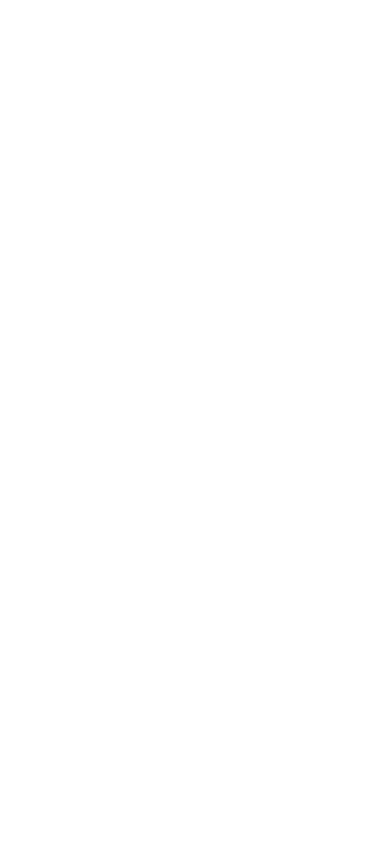
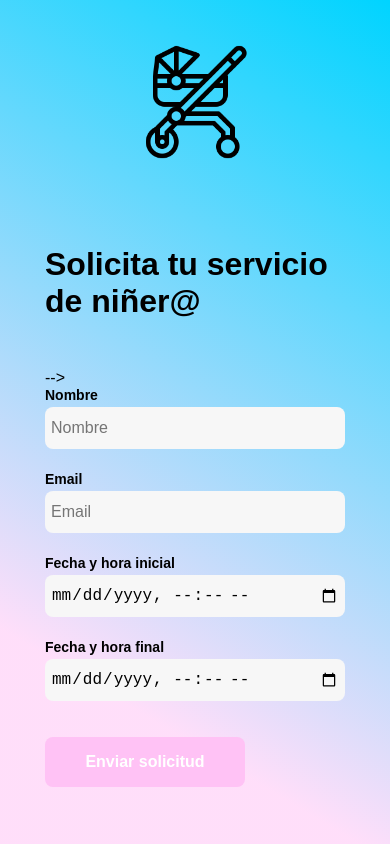
Before and after one commit to Jcidarraga/stepha, a website: page pedirServicio.html in a window 390 px wide. Drawn offline with Linux system fonts and the light colour scheme.

Commit message:
agregada pantalla de solicitar servicio

```diff
--- /dev/null
+++ b/css/pedirServicio.css
@@ -0,0 +1,112 @@
+:root {
+    --very-light-pink: #C7C7C7;
+    --white: #FFFFFF;
+    --black: #000000;
+    --text-input-field: #F7F7F7;
+    --pink: #FFC2F5;
+    --sm: 14px;
+    --md: 16px;
+    --lg: 18px;
+}
+
+body {
+    margin: 0;
+    font-family: 'Quicksand', sans-serif;
+   background: rgb(255, 194, 245);
+    background: linear-gradient(31deg, rgba(255, 194, 245, 0.5356267507002801) 20%, rgba(0, 212, 255, 1) 100%);
+}
+
+.login {
+    width: 100%;
+    height: 100vh;
+    display: grid;
+    place-items: center;
+}
+
+.form-container {
+    display: grid;
+    grid-template-rows: auto 1fr auto;
+    width: 300px;
+}
+
+.logo {
+    width: 150px;
+    margin-bottom: 48px;
+    justify-self: center;
+    display: none;
+}
+
+.form {
+    display: flex;
+    flex-direction: column;
+}
+
+.form a {
+    color: var(--black);
+    font-size: var(--sm);
+    text-align: center;
+    text-decoration: none;
+    margin-bottom: 40px;
+}
+
+p{
+    color: var(--black);
+    font-size: var(--sm);
+    text-align: center;
+    text-decoration: none;
+}
+
+.label {
+    font-size: var(--sm);
+    font-weight: bold;
+    margin-bottom: 4px;
+}
+
+.input {
+    background-color: var(--text-input-field);
+    border: none;
+    border-radius: 8px;
+    height: 30px;
+    font-size: var(--md);
+    padding: 6px;
+    margin-bottom: 12px;
+}
+
+.input-user {
+    margin-bottom: 22px;
+}
+
+.primary-button {
+    background-color: var(--pink);
+    border-radius: 8px;
+    border: none;
+    color: var(--white);
+    width: 200px;
+    cursor: pointer;
+    font-size: var(--md);
+    font-weight: bold;
+    height: 50px;
+}
+
+.secondary-button {
+    background-color: var(--white);
+    border-radius: 8px;
+    border: 2px solid var(--pink);
+    color: var(--pink);
+    width: 100%;
+    cursor: pointer;
+    font-size: var(--md);
+    font-weight: bold;
+    height: 50px;
+}
+
+.login-button {
+    margin-top: 14px;
+    margin-bottom: 30px;
+}
+
+@media (max-width: 640px) {
+    .logo {
+        display: block;
+    }
+}
--- a/pedirServicio.html
+++ b/pedirServicio.html
@@ -1,12 +1,44 @@
 <!DOCTYPE html>
 <html lang="en">
+
 <head>
     <meta charset="UTF-8">
     <meta http-equiv="X-UA-Compatible" content="IE=edge">
     <meta name="viewport" content="width=device-width, initial-scale=1.0">
+    <link rel="stylesheet" href="./css/pedirServicio.css">
     <title>Document</title>
 </head>
+
 <body>
+    <div class="login">
+        <div class="form-container">
+            <img src="./assets/cochecito-de-bebe.png" alt="logo" class="logo">
 
+            <h1 class="title">Solicita tu servicio de niñer@</h1>
+            <p></p>
+-->
+            <form action="./solicitudoK.html" class="form">
+
+                <label for="Username" class="label">Nombre</label>
+                <input type="text" id="nameRegistro" placeholder="Nombre" class="input input-user" required
+                    autocomplete="off">
+
+                <label for="Username" class="label">Email</label>
+                <input type="email" id="emailRegistro" placeholder="Email" class="input input-user" required
+                    autocomplete="off">
+
+                <label for="Username" class="label">Fecha y hora inicial</label>
+                <input type="datetime-local" id="emailRegistro" placeholder="" class="input input-user" required
+                    autocomplete="off">
+
+                <label for="Username" class="label">Fecha y hora final</label>
+                <input type="datetime-local" id="emailRegistro" placeholder="" class="input input-user" required
+                    autocomplete="off">
+
+                <input type="submit" value="Enviar solicitud" class="primary-button login-button" id="register-button">
+            </form>
+        </div>
+    </div>
 </body>
+
 </html>
```
Also changed, not shown: css/solicitudes.css (+10 -6 lines), login.html (+1 -3 lines), main.js (+1 -6 lines), solicitudes.html (+2 -2 lines), solicitudoK.html (+2 -2 lines), assets/icon_close.png (added), assets/icons8-add-50.png (added).
